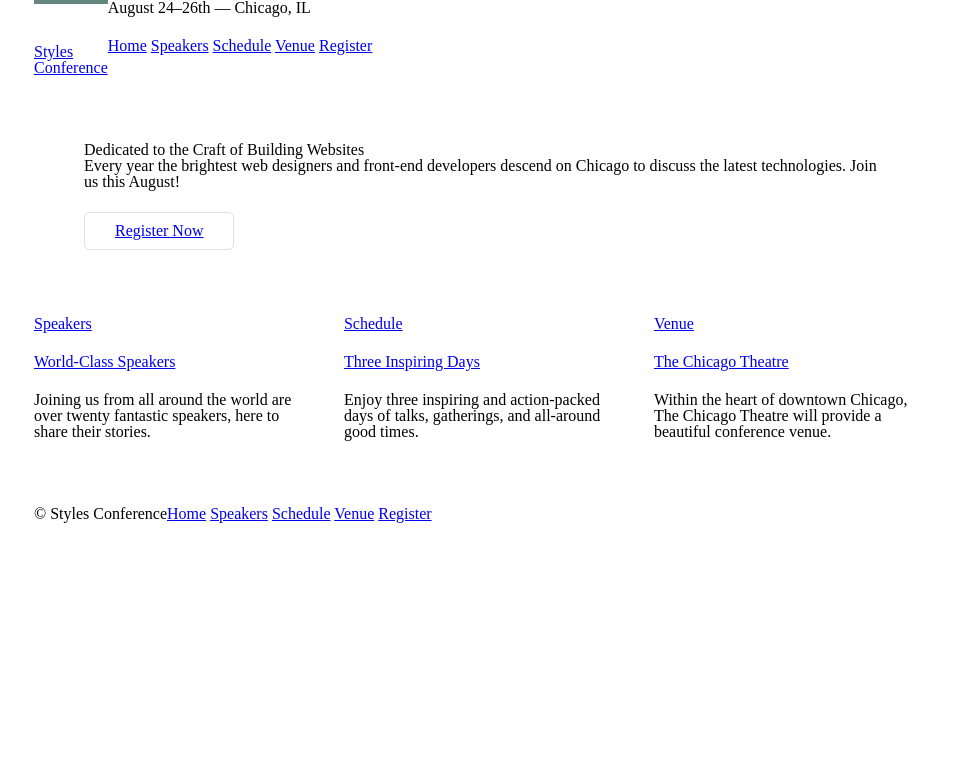
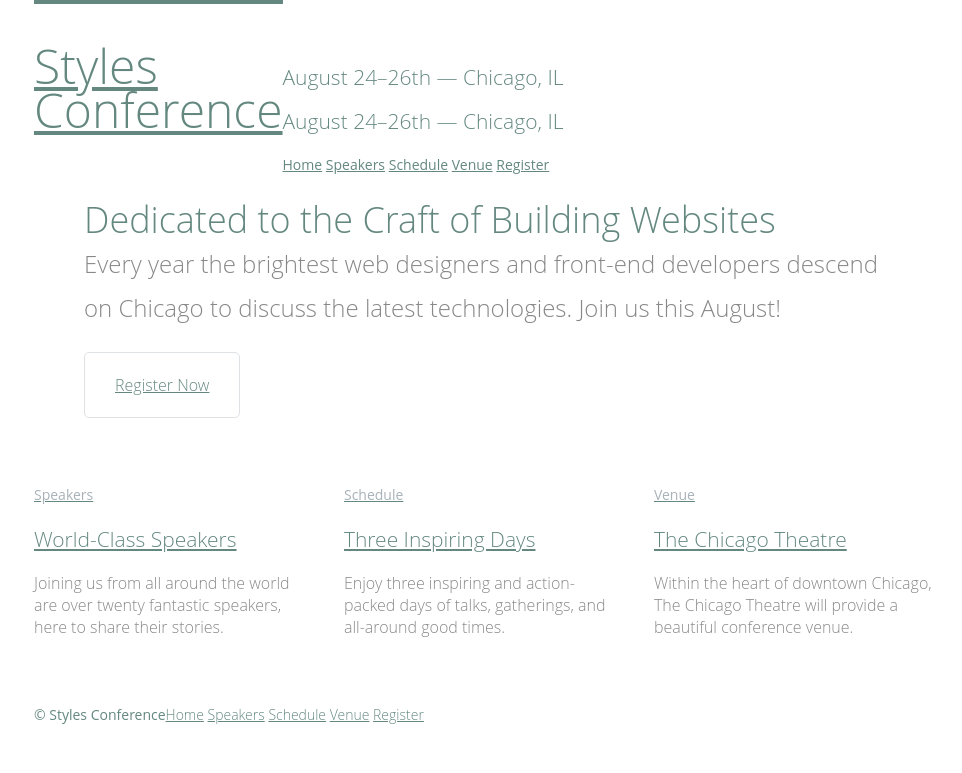
Before and after one commit to MakenzieEspina/styles-conference, a plain HTML site: page index.html in a window 1280 px wide. Shown: the whole page, without its empty margins (156-1118 px from the left). Drawn offline with Linux system fonts and the light colour scheme.

Commit message:
october 17th

```diff
--- a/assets/stylesheets/main.css
+++ b/assets/stylesheets/main.css
@@ -116,6 +116,46 @@
   margin-bottom: 22px;
 }
 
+h1, h2, h3, h4 {
+  color: #648880;
+}
+h1 {
+  font-size: 36px;
+  line-height: 44px;
+}
+h2 {
+  font-size: 24px;
+  line-height: 44px;
+}
+h3 {
+  font-size: 21px;
+}
+h4 {
+  font-size:18px;
+}
+h5 {
+  color: #a9b2b9;
+  font-size: 14px;
+  font-weight: 400;
+}
+strong {
+  font-weight: 400;
+}
+cite, em {
+  font-style: italic;
+}
+/*
+  ========================================
+  Links
+  ========================================
+*/
+
+a:hover {
+  color: #a9b2b9;
+}
+a {
+  color: #648880;
+}
 /*
   ========================================
   Buttons
@@ -141,8 +181,18 @@
 .logo {
   border-top: 4px solid #648880;
   float: left;
+  font-size: 48px;
+  line-height:44px;
   padding: 40px 0 22px 0;
 }
+.tagline {
+  margin: 66px 0 22px 0;
+}
+.primary-nav {
+  font-size: 14px;
+  font-weight: 400;
+}
+
 
 /*
   ========================================
@@ -151,11 +201,14 @@
 */
 
 .primary-footer {
+  color: #648880;
+  font-size: 14px;
   padding-bottom: 44px;
   padding-top: 44px;
 }
 .primary-footer small {
   float: left;
+  font-weight: 400;
 }
 
 /*
@@ -165,5 +218,26 @@
 */
 
 .hero {
+  line-height: 44px;
   padding: 22px 80px 66px 80px;
 }
+.hero h2 {
+  font-size: 36px;
+}
+.hero p {
+  font-size: 24px
+}
+
+.teaser a:hover h3{
+  color: #a9b2b9;
+}
+
+/*
+  ========================================
+  Custom styles
+  ========================================
+*/
+body{
+  color: #888;
+  font: 300 16px/22px "Open Sans", "Helevetica Neue", Helvetica, Arial, sans-serif;
+}
--- a/index.html
+++ b/index.html
@@ -17,9 +17,11 @@
         <a href="index.html">Styles <br> Conference</a>
       </h1>
 
+      <h3 class="tagline">August 24&ndash;26th &mdash; Chicago, IL</h3>
+
       <h3>August 24&ndash;26th &mdash; Chicago, IL</h3>
 
-      <nav>
+      <nav class="primary-nav">
         <a href="index.html">Home</a>
         <a href="speakers.html">Speakers</a>
         <a href="schedule.html">Schedule</a>
@@ -47,7 +49,7 @@
 
       <!-- Speakers -->
 
-      <section class="col-1-3">
+      <section class="teaser col-1-3">
         <a href="speakers.html">
           <h5>Speakers</h5>
           <h3>World-Class Speakers</h3>
```
